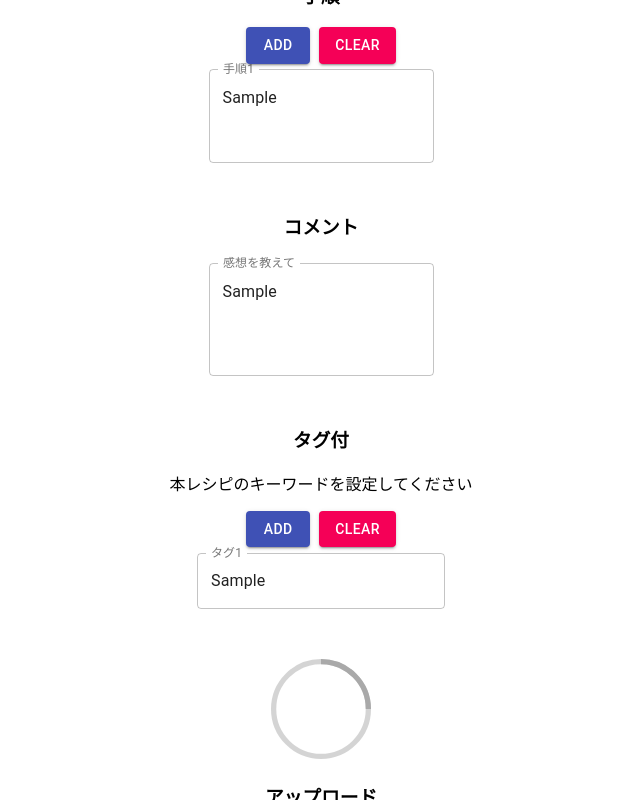
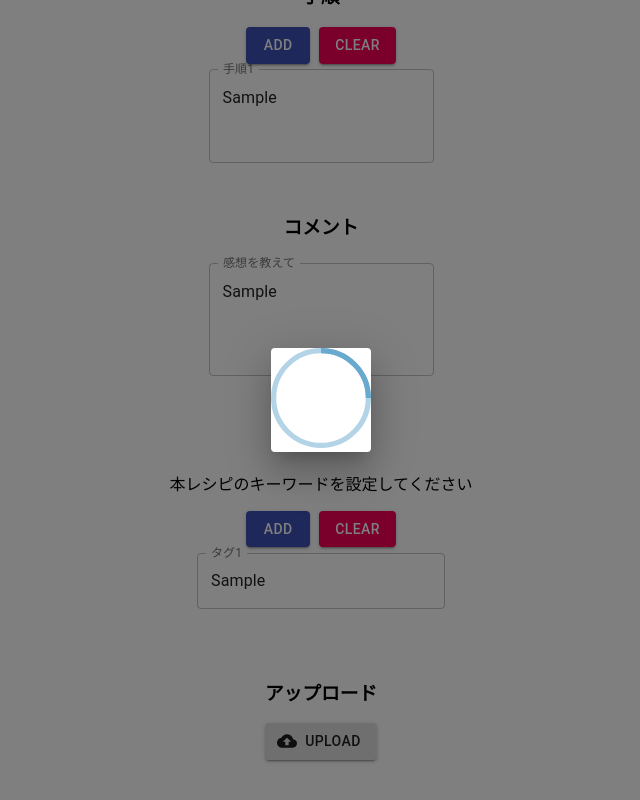
Before and after one commit to TakaShinoda/sketchy-kitchen, a React (Create React App) app: page /post in a window 1280 px wide. Both pictures are taken after typing "Sample", "Sample", "Sample", "Sample", "Sample" into the empty fields and a click on the button "UPLOAD". Shown: the part 602-1402 px from the top of the page, without its empty margins (319-959 px from the left). Built offline with nearby package versions, Linux system fonts and the light colour scheme; no server answers.

Commit message:
fix: Material-UIのDialogをloader表示に併用

```diff
--- a/src/components/postPage/PostRecipe.tsx
+++ b/src/components/postPage/PostRecipe.tsx
@@ -6,6 +6,7 @@ import TextField from '@material-ui/core/TextField'
 import Button from '@material-ui/core/Button'
 import CloudUploadIcon from '@material-ui/icons/CloudUpload'
 import { useHistory } from 'react-router-dom'
+import Dialog from '@material-ui/core/Dialog'
 import Loader from 'react-loader-spinner'
 
 const useStyle = makeStyles(() =>
@@ -38,7 +39,6 @@ export const PostRecipe: FC = () => {
     if (image === '') { alert('画像を選択してください')}
 
     setSpinner(true)
-
     const postIndex = Date.now().toString()
     const storageRef = firebase.storage().ref('images').child(`${postIndex}.jpg`)
     const snapshot = await storageRef.put(image)
@@ -122,8 +122,26 @@ export const PostRecipe: FC = () => {
     addKeyword()
   }, [])
 
+
+  const dialog = () => {
+    return (
+      <>
+        <Dialog open={spinner}>
+          <Loader
+           type="Oval"
+           color="#68a9cf"
+           height={100}
+           width={100}
+           visible={spinner}
+          />
+        </Dialog>
+      </>
+    )
+  }
+
   return (
     <div className={classes.main}>
+      {dialog()}
       <h2>投稿</h2>
       <form onSubmit={handleSubmit(onSubmit)}>
         <h3>写真</h3>
@@ -210,9 +228,6 @@ export const PostRecipe: FC = () => {
             </fieldset>
           )
         })}
-
-
-
         <br />
         <h3>コメント</h3>
         <fieldset className={classes.form}>
@@ -263,13 +278,6 @@ export const PostRecipe: FC = () => {
         })}
         <br />
         <br />
-        <Loader
-         type="Oval"
-         color="#a9a9a9"
-         height={100}
-         width={100}
-         visible={spinner}
-      />
         <h3>アップロード</h3>
         <Button
           type="submit"
```
